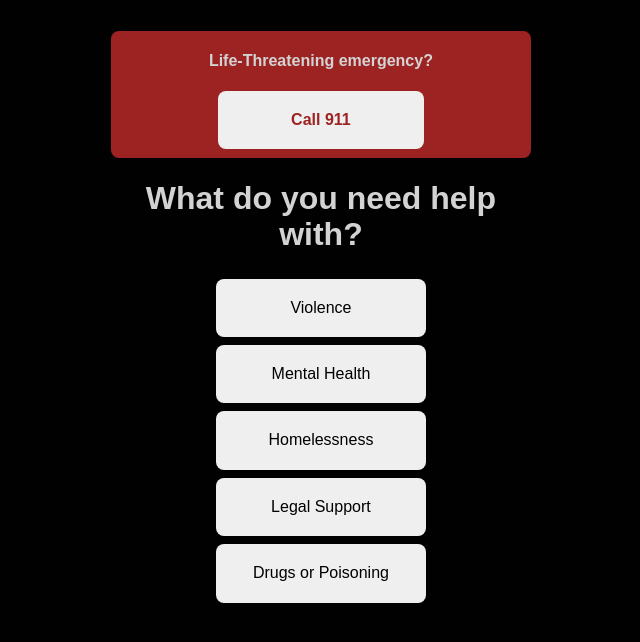
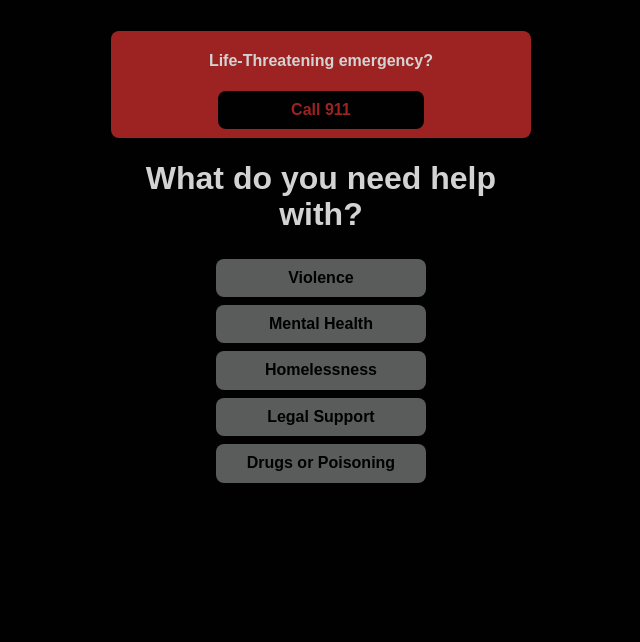
Before and after one commit to ScizorsBLBC/Not-911, a React (Vite) app: page / in a window 1280 px wide. Shown: the top 642 px of the page, without its empty margins (318-958 px from the left). Built offline with nearby package versions, Linux system fonts and the light colour scheme.

Commit message:
more styling via css

```diff
--- a/src/index.html
+++ b/src/index.html
@@ -2,7 +2,7 @@
     <head>
         <link href="https://cdnjs.cloudflare.com/ajax/libs/normalize/8.0.1/normalize.min.css" rel="stylesheet">
         <link href="./styled.css" rel="stylesheet">
-        <link rel="icon" href="./assets/favicon.svg" type="image/x-icon" />
+        <!-- <link rel="icon" href="./assets/favicon.ico" type="image/x-icon" /> -->
         <meta charset="utf-8">
         <meta name="viewport" content="width=device-width, initial-scale=1">
         <link rel="preconnect" href="https://fonts.gstatic.com">
--- a/src/styled.css
+++ b/src/styled.css
@@ -41,8 +41,9 @@ a {
 
 .call911__button {
     border: none;
+    background-color: #010101;
     color:#9d2323;
-    padding: 20px;
+    padding: 10px;
     text-align: center;
     text-decoration: none;
     display: inline-block;
@@ -55,12 +56,14 @@ a {
 .call911__button a {
     color:#9d2323;
     font-weight: bold;
+    display: block;
 }
 
 .button {
+
     border: none;
-    color:#010101;
-    padding: 20px;
+    background-color: #5a5c5c;
+    padding: 10px;
     text-align: center;
     text-decoration: none;
     display: inline-block;
@@ -70,11 +73,23 @@ a {
     min-width: 50%;
   }
 
+  .button a, .back-button a {
+    color:#010101;
+    font-weight: bold;
+    display: block;
+  }
+
   .back-button {
+    background-color: #5a5c5c;
+    color:#010101;
     border: none;
     padding: 5px;
     border-radius: 8px;
+    position: absolute;
+    top:5%;
+    left: 0;
 
+    transform: translateY(-50%);
   }
 
 .call911__section {
```
